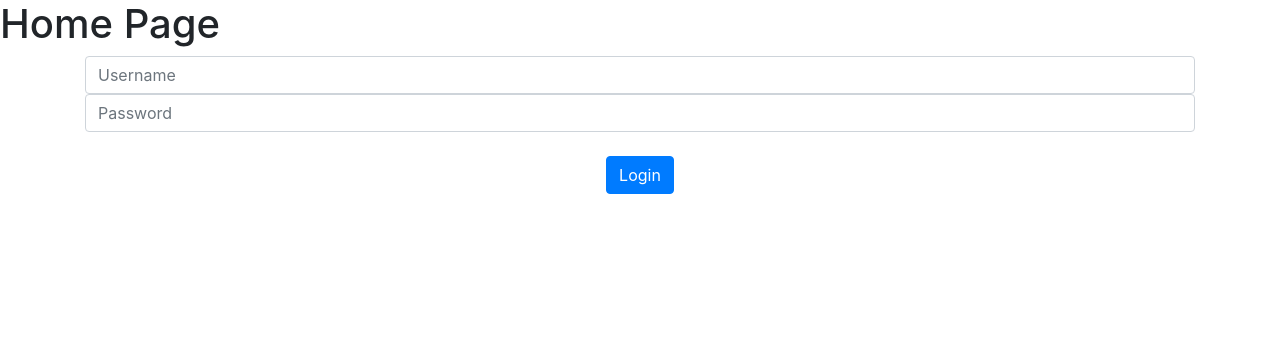
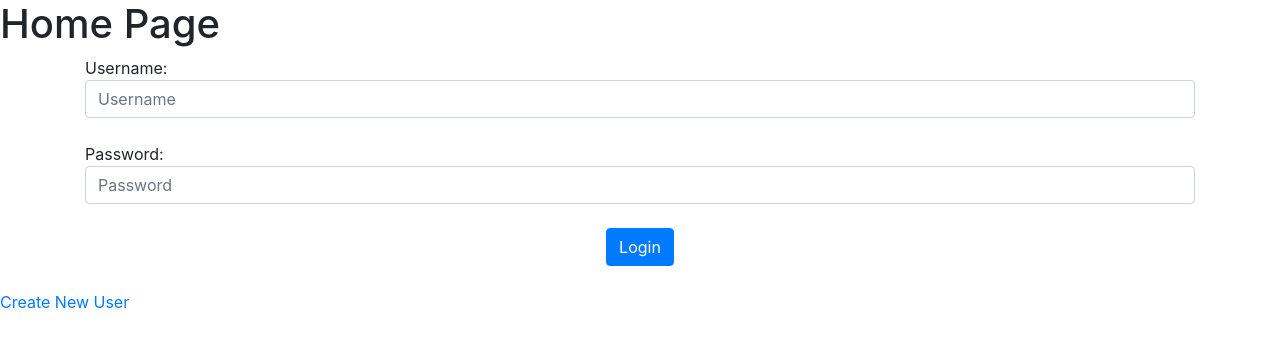
Before and after one commit to lurayy/Libaray-mgnt-sys, a Django app: page / in a window 1280 px wide. Shown: the top 348 px of the page. Run offline with Django 3.2, Linux system fonts and the light colour scheme; some libraries are stand-ins or nearby versions.

Commit message:
add script for conviencces

```diff
--- a/home/templates/home/index.html
+++ b/home/templates/home/index.html
@@ -13,4 +13,5 @@
 <a class="nav-link" href="/user/logout">Log Out</a>
 {% endif %}
 
+<a href="/user/signup">Create New User</a>
 {% endblock %}
--- a/users/templates/users/login.html
+++ b/users/templates/users/login.html
@@ -5,8 +5,8 @@
 {% endfor %}
 <div class="container">
 <form role="form" method="POST" action = "user/login">
-        <input class="form-control" placeholder="Username" type="text" name="username" id="username" >
-        <input class="form-control" placeholder="Password" type="password" name = "password" id="password">
+        Username: <input class="form-control" placeholder="Username" type="text" name="username" id="username" ><br>
+        Password: <input class="form-control" placeholder="Password" type="password" name = "password" id="password">
     <div class="text-center">
       <button type="submit" class="btn btn-primary my-4">Login</button>
     </div>
--- a/users/templates/users/sign_up.html
+++ b/users/templates/users/sign_up.html
@@ -1,7 +1,7 @@
 {% extends 'home/header.html' %}
 {% block content %}
 <div class="container">
-      <form method="post">
+  <form role="form" method="POST" action = "/user/signup">
         {{ field.errors }}
         {{ user_form.as_p }}
         <button type="submit" class="btn btn-primary">Regsiter</button>
```
Also changed, not shown: 1 other file.
